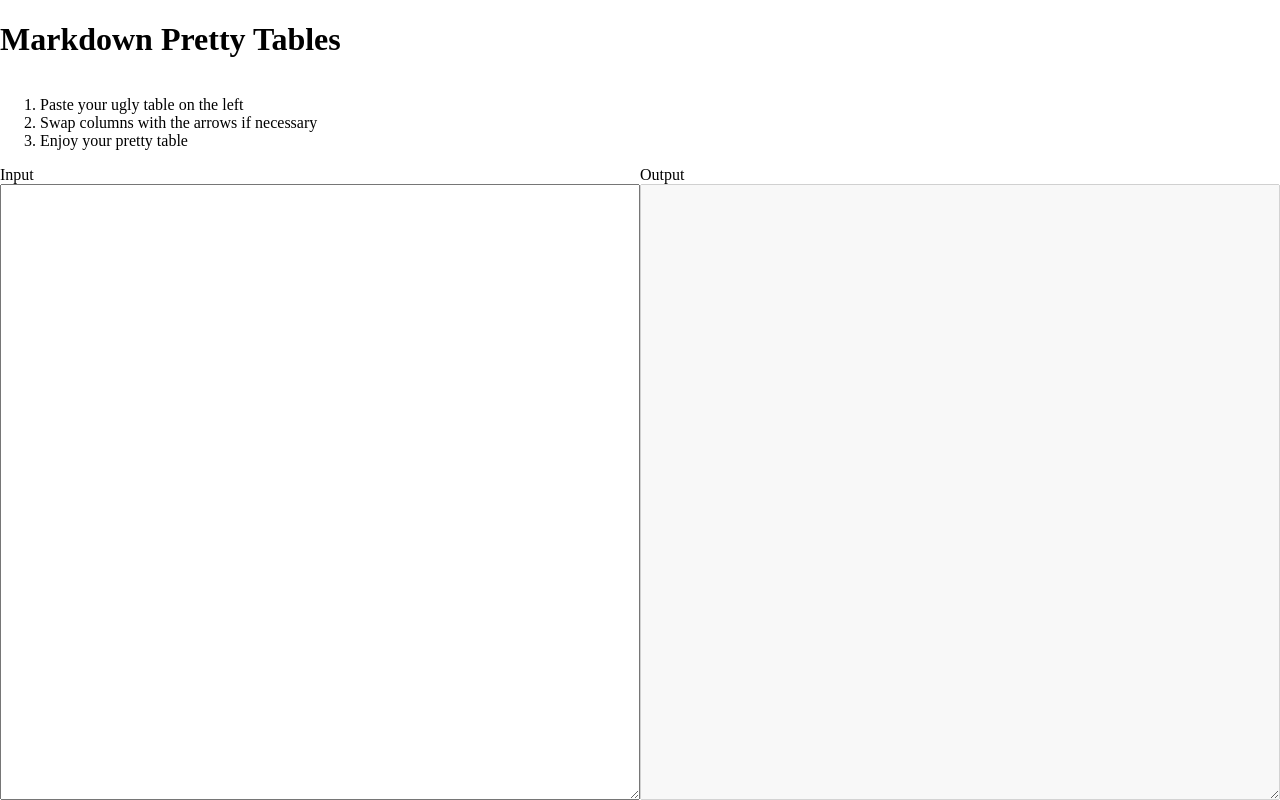
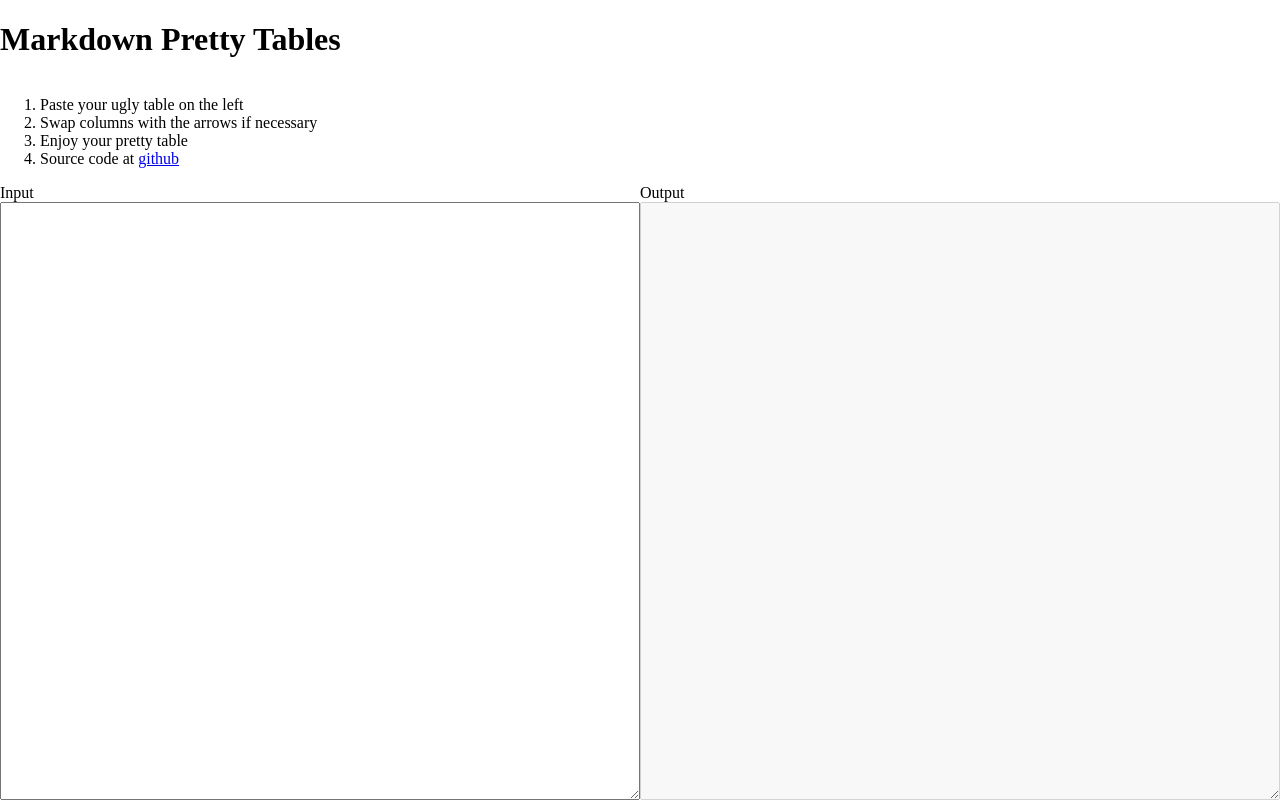
Before and after one commit to voneiden/md-pretty-table, a plain HTML site: page index.html in a window 1280 px wide. Drawn offline with Linux system fonts and the light colour scheme.

Commit message:
Add license

```diff
--- a/index.html
+++ b/index.html
@@ -1,5 +1,10 @@
 <!doctype html>
 <html lang="en">
+<!--
+Copyright 2020 Matti Eiden
+
+MIT license. See https://github.com/voneiden/md-pretty-table/LICENSE.md
+ -->
 <head>
     <meta charset="utf-8">
     <title>Markdown Pretty Table</title>
@@ -60,6 +65,7 @@
     <li>Paste your ugly table on the left</li>
     <li>Swap columns with the arrows if necessary</li>
     <li>Enjoy your pretty table</li>
+    <li>Source code at <a href="https://github.com/voneiden/md-pretty-table">github</a></li>
 </ol>
 
 <div class="flex">
```
Also changed, not shown: 1 other file.
